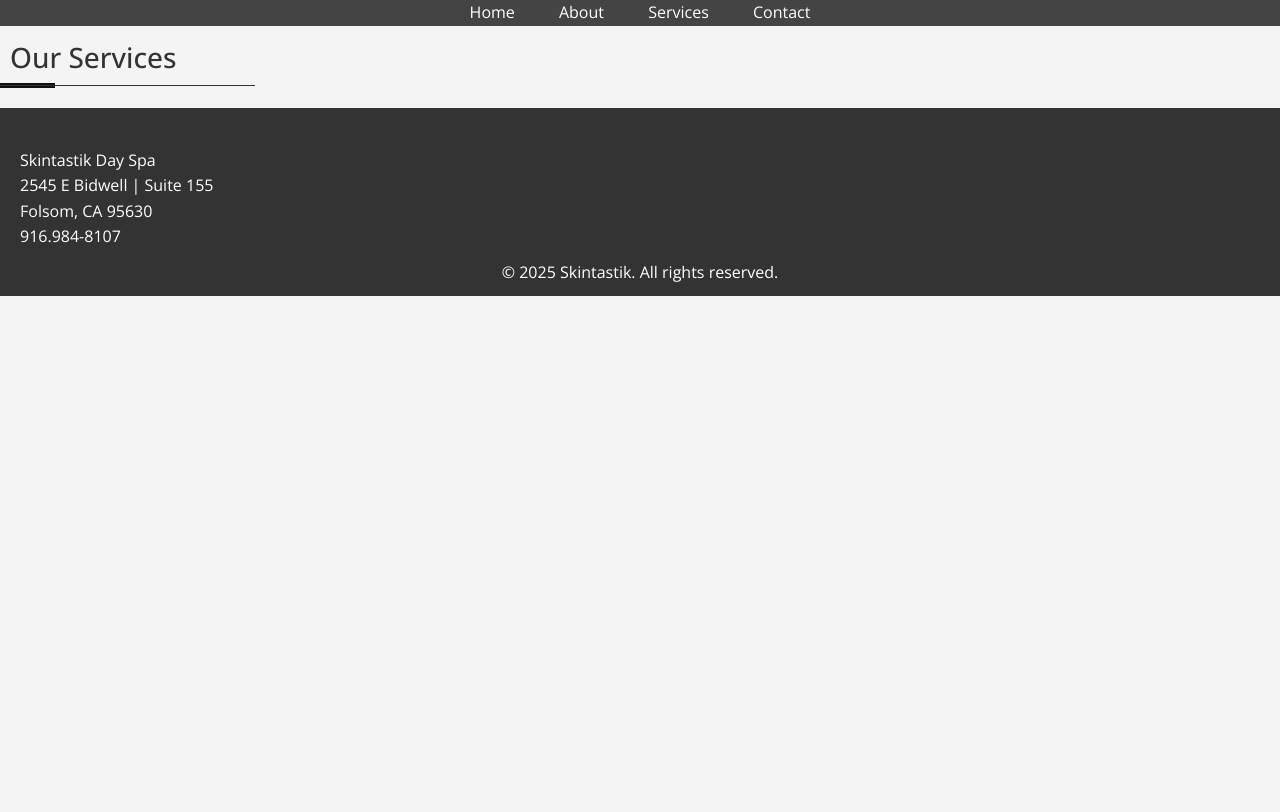
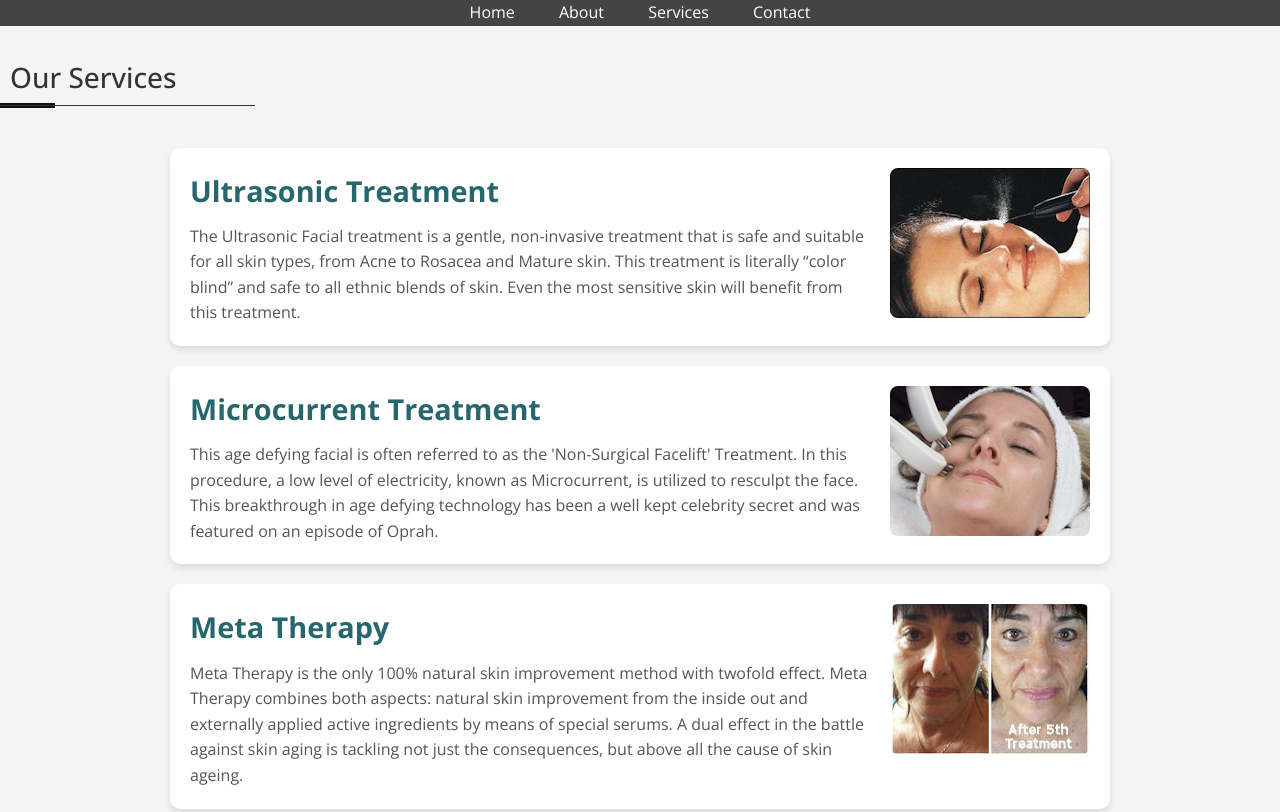
Before and after one commit to alexgmiller/Skintastik, a plain HTML site: page services.html in a window 1280 px wide. Shown: the top 812 px of the page. Drawn offline with nearby package versions, Linux system fonts and the light colour scheme.

Commit message:
Adds basic services page

```diff
--- a/css/styles.css
+++ b/css/styles.css
@@ -110,6 +110,7 @@ footer {
   line-height: 1.5em;
   padding: 10px;
   position: relative;
+  margin: 20px 0 40px 0;
 }
 .title h1:before {
   content: "";
@@ -161,3 +162,62 @@ footer {
     max-width: 100%; /* Allow both text and map to take full width */
   }
 }
+/* Services */
+/* Services Section */
+.services {
+  display: flex; /* Align items horizontally */
+  flex-direction: row; /* Ensures image is on the right, text on the left */
+  align-items: flex-start; /* Aligns content to the top of the card */
+  background: #fff; /* White background for cards */
+  margin: 20px auto; /* Space between cards */
+  border-radius: 10px; /* Rounded corners */
+  box-shadow: 0 4px 6px rgba(0, 0, 0, 0.1); /* Subtle shadow for depth */
+  overflow: hidden; /* Ensures content stays inside the card */
+  max-width: 900px; /* Limit the card's width */
+  padding: 20px;
+  gap: 20px; /* Space between text and image */
+}
+
+/* Text Content */
+.services .text {
+  flex: 2; /* Allows text to take more space than the image */
+  display: flex; /* Use Flexbox for vertical alignment */
+  flex-direction: column; /* Stack title and paragraph vertically */
+  justify-content: flex-start; /* Align content to the top */
+  gap: 10px; /* Space between the title and description */
+}
+
+.services h3 {
+  margin: 0; /* Remove top margin to position title closer to the top */
+  font-size: 1.8rem;
+  color: #28666e; /* Primary color for headings */
+}
+
+.services p {
+  margin: 0; /* Remove unnecessary top margin */
+  font-size: 1rem;
+  color: #555; /* Subtle color for text */
+}
+
+/* Image Styling */
+.services img {
+  flex: 1; /* Image takes up equal space */
+  max-width: 200px; /* Limit the image width */
+  width: 100%;
+  border-radius: 8px; /* Optional: Rounded corners */
+  object-fit: cover; /* Ensures the image scales nicely */
+}
+
+
+
+/* Responsive Design */
+@media (max-width: 768px) {
+  .services {
+    flex-direction: column; /* Stack content vertically on smaller screens */
+    text-align: center; /* Center-align text */
+  }
+
+  .services img {
+    max-width: 100%; /* Full width for smaller screens */
+  }
+}
--- a/services.html
+++ b/services.html
@@ -25,6 +25,36 @@
 <div class="title">
   <h1>Our Services</h1>
 </div>
+<section class="services">
+  <div class="text">
+    <h3>Ultrasonic Treatment</h3>
+    <p>
+      The Ultrasonic Facial treatment is a gentle, non-invasive treatment that is safe and suitable for all skin types, from Acne to Rosacea and Mature skin. This treatment is literally “color blind” and safe to all ethnic blends of skin. Even the most sensitive skin will benefit from this treatment.
+    </p>
+  </div>
+  <img src="images/service-ultrasonic.jpg" alt="Ultrasonic Treatment">
+</section>
+
+<section class="services">
+  <div class="text">
+    <h3>Microcurrent Treatment</h3>
+    <p>
+      This age defying facial is often referred to as the 'Non-Surgical Facelift' Treatment. In this procedure, a low level of electricity, known as Microcurrent, is utilized to resculpt the face. This breakthrough in age defying technology has been a well kept celebrity secret and was featured on an episode of Oprah.
+    </p>
+  </div>
+  <img src="images/service-microcurrent.jpg" alt="Microcurrent Treatment">
+</section>
+
+<section class="services">
+  <div class="text">
+    <h3>Meta Therapy</h3>
+    <p>
+      Meta Therapy is the only 100% natural skin improvement method with twofold effect. Meta Therapy combines both aspects: natural skin improvement from the inside out and externally applied active ingredients by means of special serums. A dual effect in the battle against skin aging is tackling not just the consequences, but above all the cause of skin ageing.
+    </p>
+  </div>
+  <img src="images/service-meta-maria.jpg" alt="Meta Therapy">
+</section>
+
 <div id="footer"></div>
   <script>
   fetch('footer.html')
```
Also changed, not shown: about.html (+4 -1 lines), images/service-meta-maria.jpg (added), images/service-microcurrent.jpg (added), images/service-ultrasonic.jpg (added).
